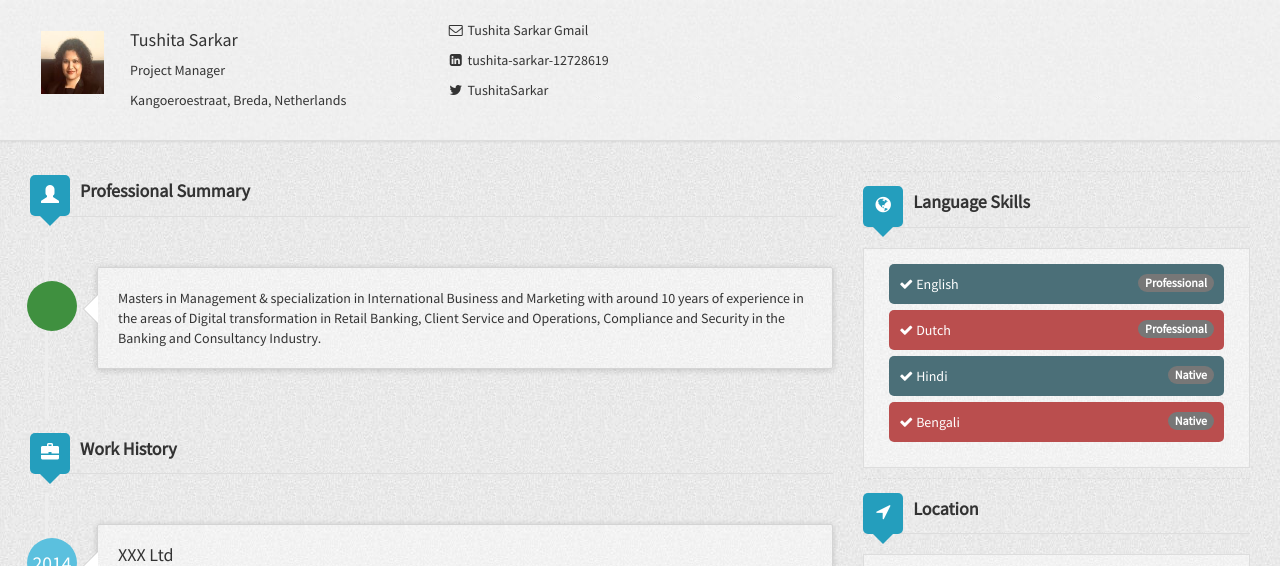
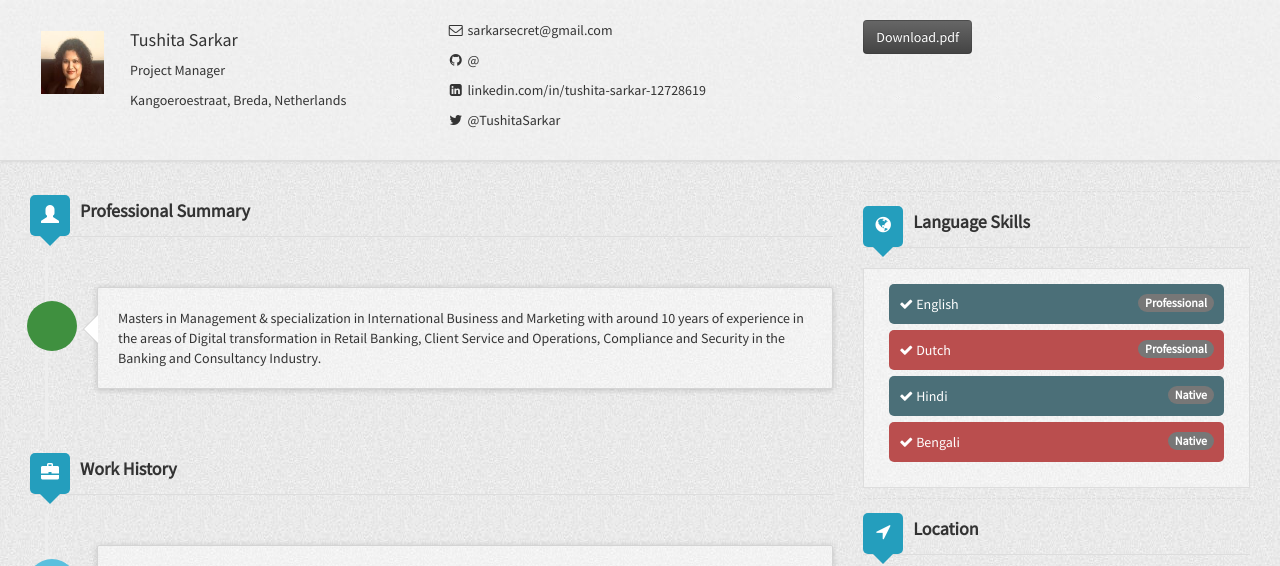
Before and after one commit to EagleEyeVision/TushitaSarkar, a Jekyll site: the page built from index.html, in a window 1280 px wide and 900 px high, cut to the strip 0-566 px from the top of the window. Built offline with Jekyll 4.4.1, drawn with Linux system fonts in a browser that asks for light colours; nearby versions of some CDN libraries.

Commit message:
Update header.html

```diff
--- a/_includes/header.html
+++ b/_includes/header.html
@@ -9,9 +9,13 @@
                 <div class="clearfix"></div>
             </div>
             <div class="col-sm-4 visible-md-block visible-lg-block visible-sm-block">
-                <p><i class="fa fa-envelope-o fa-fw"></i> <a href="mailto:{{ site.author.email }}" target="_blank"> Tushita Sarkar Gmail </a></p>
-                <p><i class="fa fa-linkedin-square fa-fw"></i> <a href="//linkedin.com/in/{{ site.author.linkedin }}" target="_blank"> {{ site.author.linkedin }} </a></p>
-                <p><i class="fa fa-twitter fa-fw"></i> <a href="//twitter.com/{{ site.author.twitter }}" target="_blank">  {{ site.author.twitter }} </a></p>
+                <p><i class="fa fa-envelope-o fa-fw"></i> {{ site.author.email }} </p>
+                <p><i class="fa fa-github fa-fw"></i><a href="//github.com/{{ site.author.github }}" target="_blank">  @{{ site.author.github }} </a></p>
+                <p><i class="fa fa-linkedin-square fa-fw"></i> <a href="//linkedin.com/in/{{ site.author.linkedin }}" target="_blank"> linkedin.com/in/{{ site.author.linkedin }} </a></p>
+                <p><i class="fa fa-twitter fa-fw"></i> <a href="//twitter.com/{{ site.author.twitter }}" target="_blank">  @{{ site.author.twitter }} </a></p>
+            </div>
+            <div class="col-sm-4 visible-md-block visible-lg-block">
+                <a href="#" class="btn btn-dark"><i class="icon-file icon-white"></i> Download.pdf </a>
             </div>
         </div>
     </div>
```
